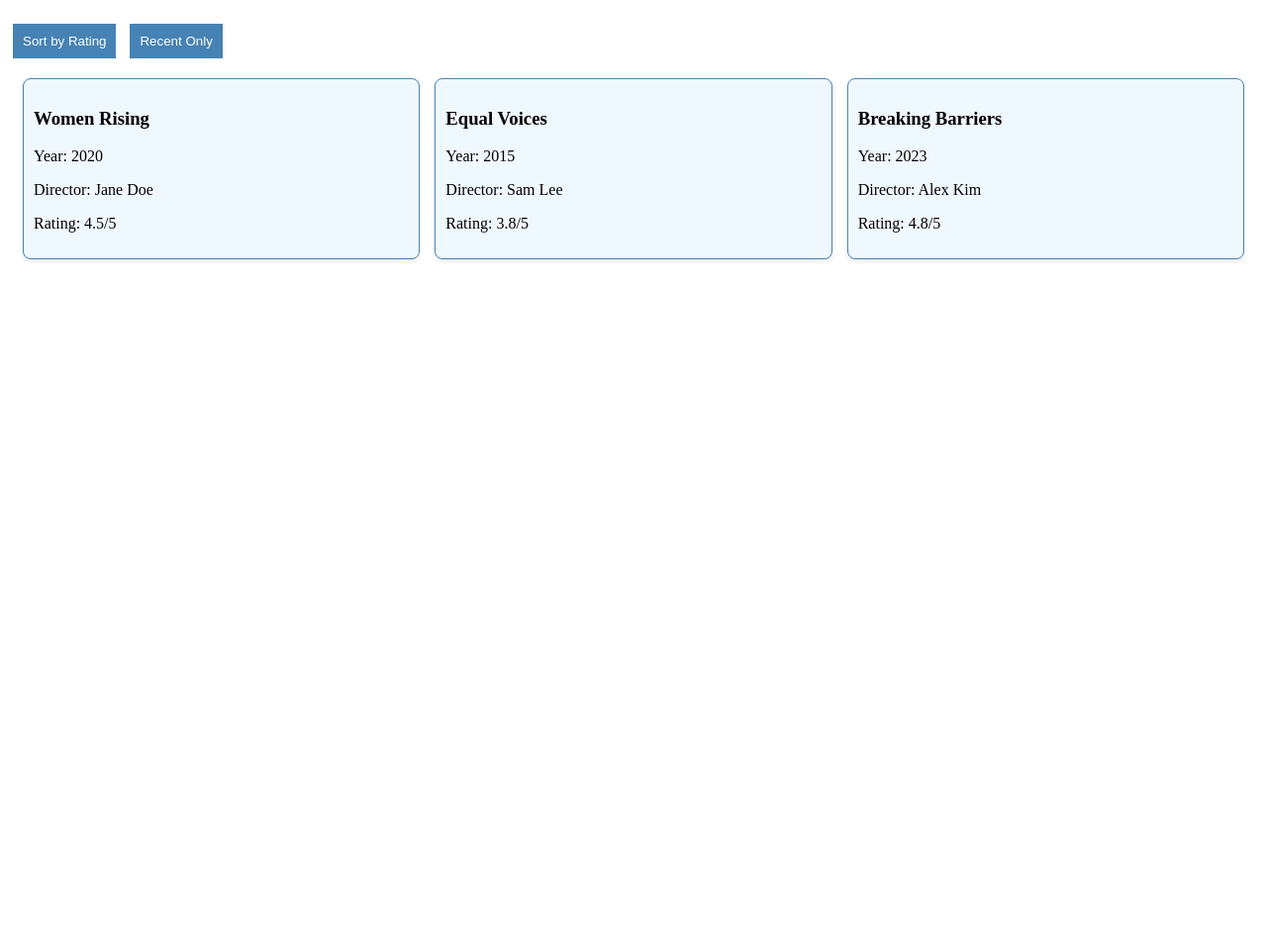
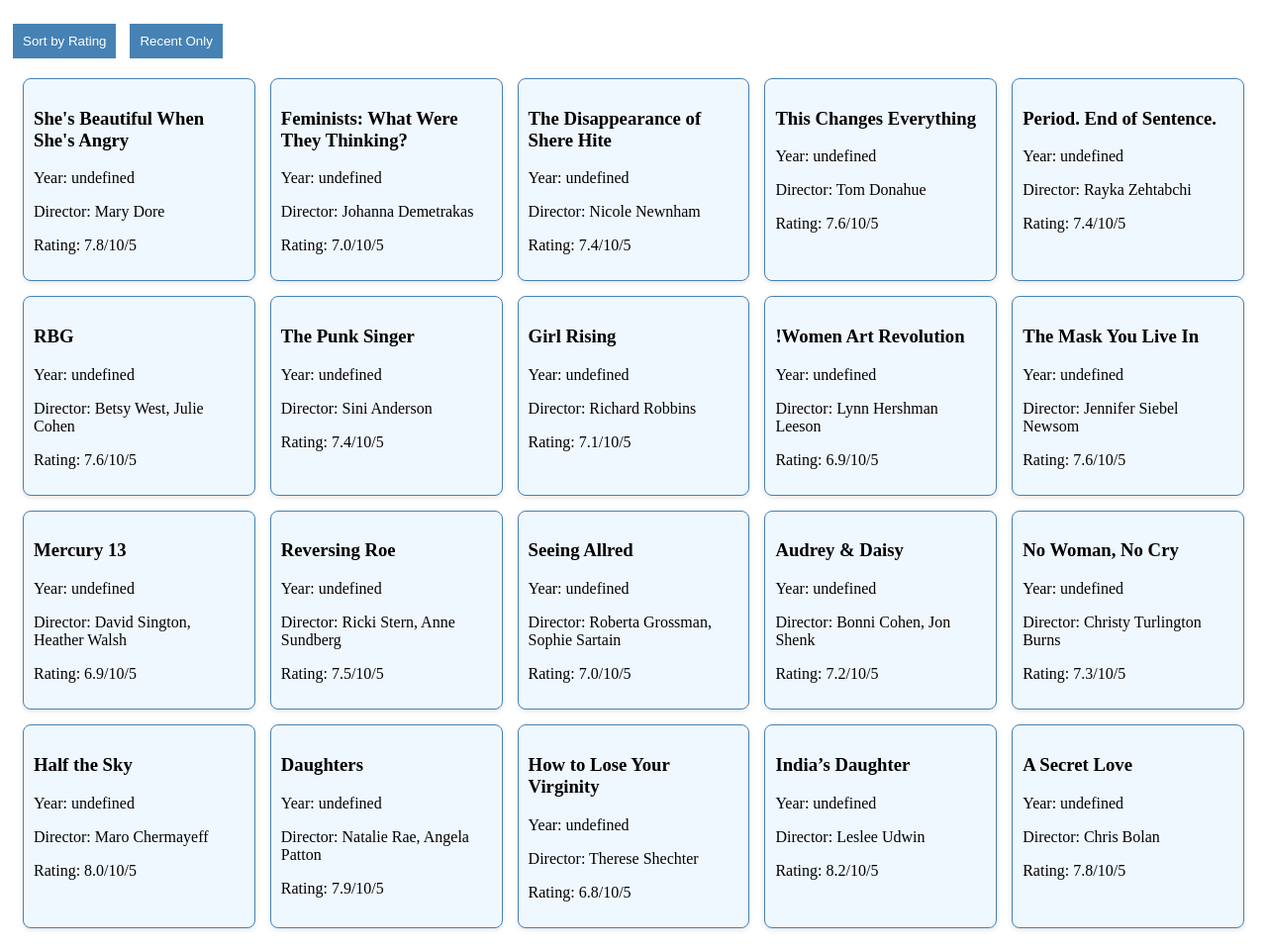
Before and after one commit to luucamay/women_documentaries, a website with bundled scripts: page src/index.html in a window 1280 px wide. Shown: the part 61-1022 px from the top of the page at 99% size. Before the commit the page ends 800 px from the top, so only its background shows below. Built offline with nearby package versions, Linux system fonts and the light colour scheme.

Commit message:
feat: add more elements to the list and use javascript as module

```diff
--- a/script.js
+++ /dev/null
@@ -1,31 +0,0 @@
-const documentaries = [
-  { title: "Women Rising", year: 2020, director: "Jane Doe", rating: 4.5 },
-  { title: "Equal Voices", year: 2015, director: "Sam Lee", rating: 3.8 },
-  { title: "Breaking Barriers", year: 2023, director: "Alex Kim", rating: 4.8 }
-];
-
-function renderDocs(docs) {
-  console.log(docs)
-  document.getElementById("doc-grid").innerHTML = docs
-    .map(doc => `
-      <div class="card">
-        <h3>${doc.title}</h3>
-        <p>Year: ${doc.year}</p>
-        <p>Director: ${doc.director}</p>
-        <p>Rating: ${doc.rating}/5</p>
-      </div>
-    `)
-    .join("");
-}
-
-function sortByRating() {
-  const sorted = [...documentaries].sort((a, b) => b.rating - a.rating);
-  renderDocs(sorted);
-}
-
-function filterRecent() {
-  const recent = documentaries.filter(doc => doc.year >= 2020);
-  renderDocs(recent);
-}
-
-renderDocs(documentaries); // Initial render
--- /dev/null
+++ b/src/data/films.js
@@ -0,0 +1,185 @@
+export default {
+  "films":
+    [
+      {
+        "title": "She's Beautiful When She's Angry",
+        "year_of_release": 2014,
+        "director": "Mary Dore",
+        "original_language": "English",
+        "short_description": "Chronicles the women's liberation movement from 1966 to 1971, featuring interviews with key activists and highlighting struggles for equal rights.",
+        "poster_url": "https://m.media-amazon.com/images/M/MV5BMTQ3MjkyNzEwM15BMl5BanBnXkFtZTgwMjM0NDQyMzE@._V1_.jpg",
+        "rating": "7.8/10"
+      },
+      {
+        "title": "Feminists: What Were They Thinking?",
+        "year_of_release": 2018,
+        "director": "Johanna Demetrakas",
+        "original_language": "English",
+        "short_description": "Revisits 1970s feminist photography to explore the lives of women who challenged cultural norms, with interviews from Jane Fonda and Gloria Steinem.",
+        "poster_url": "https://m.media-amazon.com/images/M/MV5BNzU4NjkxNjktZGZmOC00NzZiLTg4ZGQtZWEyNDYzNGZiMjIzXkEyXkFqcGdeQXVyNDkzNTM2OTM@._V1_.jpg",
+        "rating": "7.0/10"
+      },
+      {
+        "title": "The Disappearance of Shere Hite",
+        "year_of_release": 2023,
+        "director": "Nicole Newnham",
+        "original_language": "English",
+        "short_description": "Explores the life of feminist researcher Shere Hite, whose groundbreaking work on female sexuality sparked controversy and led to her public retreat.",
+        "poster_url": "https://m.media-amazon.com/images/M/MV5BYjU3NWM4YzQtMjkxNy00MGU2LTg0M2QtYzVhNzEzMTVhYzNhXkEyXkFqcGdeQXVyMDc5ODIzMw@@._V1_.jpg",
+        "rating": "7.4/10"
+      },
+      {
+        "title": "This Changes Everything",
+        "year_of_release": 2018,
+        "director": "Tom Donahue",
+        "original_language": "English",
+        "short_description": "Exposes gender discrimination in Hollywood through interviews with actresses like Meryl Streep and data from the Geena Davis Institute.",
+        "poster_url": "https://m.media-amazon.com/images/M/MV5BNzQ0NDkwOTg5NF5BMl5BanBnXkFtZTgwNzAzNzE5NjM@._V1_.jpg",
+        "rating": "7.6/10"
+      },
+      {
+        "title": "Period. End of Sentence.",
+        "year_of_release": 2018,
+        "director": "Rayka Zehtabchi",
+        "original_language": "English, Hindi",
+        "short_description": "Follows Indian women fighting menstruation stigma by producing sanitary pads, highlighting empowerment and male allyship.",
+        "poster_url": "https://m.media-amazon.com/images/M/MV5BMjE2NzVhYzktYzZiMi00N2VhLWIxYzMtZTVlYzVhYzZiY2I1XkEyXkFqcGdeQXVyMTMxODk2OTU@._V1_.jpg",
+        "rating": "7.4/10"
+      },
+      {
+        "title": "RBG",
+        "year_of_release": 2018,
+        "director": "Betsy West, Julie Cohen",
+        "original_language": "English",
+        "short_description": "A biographical look at Ruth Bader Ginsburg’s life, focusing on her groundbreaking work for women’s rights as a Supreme Court Justice.",
+        "poster_url": "https://m.media-amazon.com/images/M/MV5BNTE4Nzc0NTE5Ml5BMl5BanBnXkFtZTgwOTI0NjczNTM@._V1_.jpg",
+        "rating": "7.6/10"
+      },
+      {
+        "title": "The Punk Singer",
+        "year_of_release": 2013,
+        "director": "Sini Anderson",
+        "original_language": "English",
+        "short_description": "Chronicles Kathleen Hanna’s role in the riot grrrl movement and her influence as a feminist punk icon with Bikini Kill.",
+        "poster_url": "https://m.media-amazon.com/images/M/MV5BMjE0NTk4MzkxN15BMl5BanBnXkFtZTgwNzk0MTgyMDE@._V1_.jpg",
+        "rating": "7.4/10"
+      },
+      {
+        "title": "Girl Rising",
+        "year_of_release": 2013,
+        "director": "Richard Robbins",
+        "original_language": "English",
+        "short_description": "Tells the stories of nine girls from different countries fighting for education and against systemic oppression, narrated by celebrities like Meryl Streep.",
+        "poster_url": "https://m.media-amazon.com/images/M/MV5BMjM4OTg0NDE2MV5BMl5BanBnXkFtZTcwMTg0NjE3OA@@._V1_.jpg",
+        "rating": "7.1/10"
+      },
+      {
+        "title": "!Women Art Revolution",
+        "year_of_release": 2010,
+        "director": "Lynn Hershman Leeson",
+        "original_language": "English",
+        "short_description": "Explores the feminist art movement from the 1960s, featuring artists like Judy Chicago and Yoko Ono breaking barriers in the art world.",
+        "poster_url": "https://m.media-amazon.com/images/M/MV5BMTQ4NjU3NzkyN15BMl5BanBnXkFtZTcwNjgxODkyNQ@@._V1_.jpg",
+        "rating": "6.9/10"
+      },
+      {
+        "title": "The Mask You Live In",
+        "year_of_release": 2015,
+        "director": "Jennifer Siebel Newsom",
+        "original_language": "English",
+        "short_description": "Examines how societal expectations of masculinity harm men and boys, offering insights into gender roles and mental health.",
+        "poster_url": "https://m.media-amazon.com/images/M/MV5BMTU5NjU4NzA4MV5BMl5BanBnXkFtZTgwNjA0NzE5NDE@._V1_.jpg",
+        "rating": "7.6/10"
+      },
+      {
+        "title": "Mercury 13",
+        "year_of_release": 2018,
+        "director": "David Sington, Heather Walsh",
+        "original_language": "English",
+        "short_description": "Documents the 13 women who trained for NASA’s space program in the 1960s but were excluded due to gender discrimination.",
+        "poster_url": "https://m.media-amazon.com/images/M/MV5BODQ5NDQ5MjkwOF5BMl5BanBnXkFtZTgwMDcxNzU5NDM@._V1_.jpg",
+        "rating": "6.9/10"
+      },
+      {
+        "title": "Reversing Roe",
+        "year_of_release": 2018,
+        "director": "Ricki Stern, Anne Sundberg",
+        "original_language": "English",
+        "short_description": "Analyzes the history of Roe v. Wade and the ongoing abortion rights debate through interviews with activists on both sides.",
+        "poster_url": "https://m.media-amazon.com/images/M/MV5BMjE0NzEyNzQ4NV5BMl5BanBnXkFtZTgwMDU3MjEzNjM@._V1_.jpg",
+        "rating": "7.5/10"
+      },
+      {
+        "title": "Seeing Allred",
+        "year_of_release": 2018,
+        "director": "Roberta Grossman, Sophie Sartain",
+        "original_language": "English",
+        "short_description": "Follows Gloria Allred’s career as a women’s rights attorney, from her 1970s activism to representing victims in high-profile cases.",
+        "poster_url": "https://m.media-amazon.com/images/M/MV5BMTU2NjUwNzM5MV5BMl5BanBnXkFtZTgwNDkwNDg5NDM@._V1_.jpg",
+        "rating": "7.0/10"
+      },
+      {
+        "title": "Audrey & Daisy",
+        "year_of_release": 2016,
+        "director": "Bonni Cohen, Jon Shenk",
+        "original_language": "English",
+        "short_description": "Follows two teenage girls navigating the aftermath of sexual assault and online harassment, highlighting issues of victim-blaming.",
+        "poster_url": "https://m.media-amazon.com/images/M/MV5BMTU5NjU4NzA4MV5BMl5BanBnXkFtZTgwNjA0NzE5NDE@._V1_.jpg",
+        "rating": "7.2/10"
+      },
+      {
+        "title": "No Woman, No Cry",
+        "year_of_release": 2010,
+        "director": "Christy Turlington Burns",
+        "original_language": "English",
+        "short_description": "Explores global maternal mortality, following women in different countries facing healthcare barriers during pregnancy.",
+        "poster_url": "https://m.media-amazon.com/images/M/MV5BMTk5MjQ5NzQ5N15BMl5BanBnXkFtZTcwNjQ5NjE3OA@@._V1_.jpg",
+        "rating": "7.3/10"
+      },
+      {
+        "title": "Half the Sky",
+        "year_of_release": 2012,
+        "director": "Maro Chermayeff",
+        "original_language": "English",
+        "short_description": "Showcases women worldwide fighting oppression, with stories of resilience narrated by celebrities like Olivia Wilde.",
+        "poster_url": "https://m.media-amazon.com/images/M/MV5BMjE2NzVhYzktYzZiMi00N2VhLWIxYzMtZTVlYzVhYzZiY2I1XkEyXkFqcGdeQXVyMTMxODk2OTU@._V1_.jpg",
+        "rating": "8.0/10"
+      },
+      {
+        "title": "Daughters",
+        "year_of_release": 2024,
+        "director": "Natalie Rae, Angela Patton",
+        "original_language": "English",
+        "short_description": "Highlights a program connecting girls with their incarcerated fathers, exploring family bonds and systemic challenges.",
+        "poster_url": "https://m.media-amazon.com/images/M/MV5BMjM3NzM0NzktZjEyMS00ZTM1LWEzYzgtNDVhYzVhZjZiYzVhXkEyXkFqcGdeQXVyMTUzMTg2ODkz._V1_.jpg",
+        "rating": "7.9/10"
+      },
+      {
+        "title": "How to Lose Your Virginity",
+        "year_of_release": 2013,
+        "director": "Therese Shechter",
+        "original_language": "English",
+        "short_description": "Examines societal myths about virginity, exploring cultural obsession and misogyny through personal stories and humor.",
+        "poster_url": "https://m.media-amazon.com/images/M/MV5BMjE0NTk4MzkxN15BMl5BanBnXkFtZTgwNzk0MTgyMDE@._V1_.jpg",
+        "rating": "6.8/10"
+      },
+      {
+        "title": "India’s Daughter",
+        "year_of_release": 2015,
+        "director": "Leslee Udwin",
+        "original_language": "English, Hindi",
+        "short_description": "Documents the 2012 gang rape and murder of Jyoti Singh in Delhi, exposing systemic misogyny in Indian society.",
+        "poster_url": "https://m.media-amazon.com/images/M/MV5BMTk5MjQ5NzQ5N15BMl5BanBnXkFtZTcwNjQ5NjE3OA@@._V1_.jpg",
+        "rating": "8.2/10"
+      },
+      {
+        "title": "A Secret Love",
+        "year_of_release": 2020,
+        "director": "Chris Bolan",
+        "original_language": "English",
+        "short_description": "Chronicles the decades-long relationship of two lesbian women who kept their love hidden, exploring themes of identity and resilience.",
+        "poster_url": "https://m.media-amazon.com/images/M/MV5BMTU5NjU4NzA4MV5BMl5BanBnXkFtZTgwNjA0NzE5NDE@._V1_.jpg",
+        "rating": "7.8/10"
+      }
+    ]
+}
--- a/index.html
+++ b/src/index.html
@@ -9,6 +9,6 @@
     <button onclick="sortByRating()">Sort by Rating</button>
     <button onclick="filterRecent()">Recent Only</button>
     <div id="doc-grid"></div>
-    <script src="script.js"></script>
+    <script type="module" src="script.js"></script>
   </body>
 </html>
--- /dev/null
+++ b/src/script.js
@@ -0,0 +1,28 @@
+import data from './data/films.js';
+const documentaryList = data.films;
+
+function renderDocs(docs) {
+  console.log(docs)
+  document.getElementById("doc-grid").innerHTML = docs
+    .map(doc => `
+      <div class="card">
+        <h3>${doc.title}</h3>
+        <p>Year: ${doc.year}</p>
+        <p>Director: ${doc.director}</p>
+        <p>Rating: ${doc.rating}/5</p>
+      </div>
+    `)
+    .join("");
+}
+
+function sortByRating() {
+  const sorted = [...documentaryList].sort((a, b) => b.rating - a.rating);
+  renderDocs(sorted);
+}
+
+function filterRecent() {
+  const recent = documentaryList.filter(doc => doc.year >= 2020);
+  renderDocs(recent);
+}
+
+renderDocs(documentaryList); // Initial render
```
Also changed, not shown: package.json (+23 -3 lines), test/data.spec.js (added, +23 -0 lines), .babelrc (added), README.md, src/style.css (renamed from style.css), test/e2e.js (renamed from tests/test.js), 5 other files.
